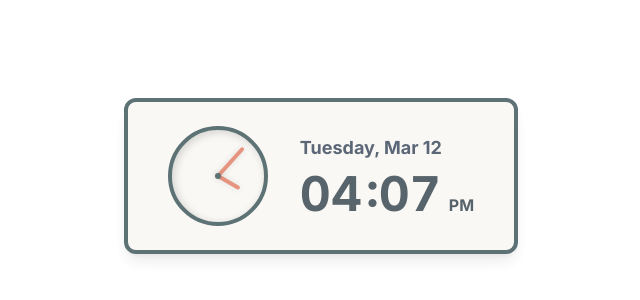
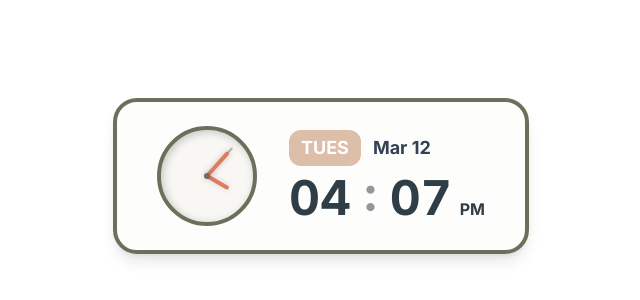
Before and after one commit to SHUSHU010829/obs_tool, a Next.js app: page /clock in a window 1280 px wide. Shown: the part 224-524 px from the top of the page, without its empty margins (319-959 px from the left). Built offline with nearby package versions, Linux system fonts and the light colour scheme.

Commit message:
fix: 時鐘樣式

```diff
--- a/src/app/clock/clock.tsx
+++ b/src/app/clock/clock.tsx
@@ -16,21 +16,13 @@ export default function Clock() {
   }, []);
 
   const getRotation = (time: number, max: number) => (time / max) * 360;
-
   const formatTime = (time: number) => (time < 10 ? `0${time}` : time);
 
   const hourRotation = getRotation(currentTime.getHours() % 12, 12);
   const minuteRotation = getRotation(currentTime.getMinutes(), 60);
+  const secondRotation = getRotation(currentTime.getSeconds(), 60);
 
-  const daysOfWeek = [
-    "Sunday",
-    "Monday",
-    "Tuesday",
-    "Wednesday",
-    "Thursday",
-    "Friday",
-    "Saturday",
-  ];
+  const daysOfWeek = ["SUN", "MON", "TUES", "WED", "THUR", "FRI", "SAT"];
   const monthsOfYear = [
     "Jan",
     "Feb",
@@ -51,8 +43,8 @@ export default function Clock() {
 
   return (
     <div className="flex h-screen items-center justify-center">
-      <div className="py- flex items-center rounded-xl border-4 border-[#354f52] bg-[#f9f7f3] px-10 py-6 shadow-lg opacity-80">
-        <div className=" clock__circle">
+      <div className="py- flex items-center rounded-3xl border-4 border-[#6b705c] bg-[#f9f7f3] bg-opacity-30 px-10 py-6 shadow-lg">
+        <div className="clock__circle">
           <div className="clock__rounder"></div>
           <div
             className="clock__hour"
@@ -68,12 +60,21 @@ export default function Clock() {
               transformOrigin: "bottom",
             }}
           ></div>
+          <div
+            className="clock__seconds"
+            style={{
+              transform: `rotate(${secondRotation}deg)`,
+              transformOrigin: "bottom",
+            }}
+          ></div>
         </div>
 
         <div className="ml-8">
-          <div>
+          <div className="flex items-center gap-3">
+            <p className="rounded-xl bg-[#ddbea9] px-3 py-1 text-lg font-bold text-[#ffffff]">
+              {daysOfWeek[currentTime.getDay()]}
+            </p>
             <p className="text-lg font-bold text-slate-700">
-              {daysOfWeek[currentTime.getDay()]},{" "}
               {monthsOfYear[currentTime.getMonth()]}{" "}
               {formatTime(currentTime.getDate())}
             </p>
@@ -81,7 +82,7 @@ export default function Clock() {
           <div className="time-font pt-2">
             <p className="text-5xl font-bold text-[#2f3e46]">
               {formatTime(hour % 12 || 12)}
-              <span className="animate-fade-in-out pl-1">:</span>
+              <span className="animate-fade-in-out"> : </span>
               {formatTime(currentTime.getMinutes())}
               <span className="pl-2 text-base">{amPm}</span>
             </p>
--- a/src/app/globals.css
+++ b/src/app/globals.css
@@ -106,7 +106,7 @@
   position: relative;
   width: 100px;
   height: 100px;
-  border: 4px solid #354f52;
+  border: 4px solid #6b705c;
   background-color: #f9f7f3;
   border-radius: 50%;
   box-shadow: inset 2px 2px 8px hsla(0, 0%, 0%, 0.2);
@@ -118,10 +118,10 @@
 .clock__rounder {
   width: 6px;
   height: 6px;
-  background-color: #354f52;
+  background-color: #6b705c;
   border-radius: 50%;
   box-shadow: 0 0 6px hsla(0, 0%, 0%, 0.15);
-  z-index: 2;
+  z-index: 3;
 }
 
 .clock__hour {
@@ -129,17 +129,27 @@
   height: 25px;
   border-radius: 10px;
   background-color: #e07a5f;
+  z-index: 2;
 }
 
 .clock__minutes {
   width: 4px;
+  height: 32px;
+  border-radius: 10px;
+  background-color: #e07a5f;
+  z-index: 2;
+}
+
+.clock__seconds {
+  width: 2px;
   height: 38px;
   border-radius: 10px;
-  background-color: #e07a5f;
+  background-color: #b7b7a4;
 }
 
 .clock__hour,
-.clock__minutes {
+.clock__minutes,
+.clock__seconds {
   box-shadow: 0 0 6px hsla(0, 0%, 0%, 0.15);
   position: absolute;
   bottom: 50%;
--- a/tailwind.config.ts
+++ b/tailwind.config.ts
@@ -76,7 +76,7 @@ const config = {
       animation: {
         "accordion-down": "accordion-down 0.2s ease-out",
         "accordion-up": "accordion-up 0.2s ease-out",
-        "fade-in-out": "fade 2s ease-in-out infinite",
+        "fade-in-out": "fade 3s ease-in-out infinite",
       },
       fontFamily: {
         sans: ["var(--font-sans)", ...fontFamily.sans],
```
